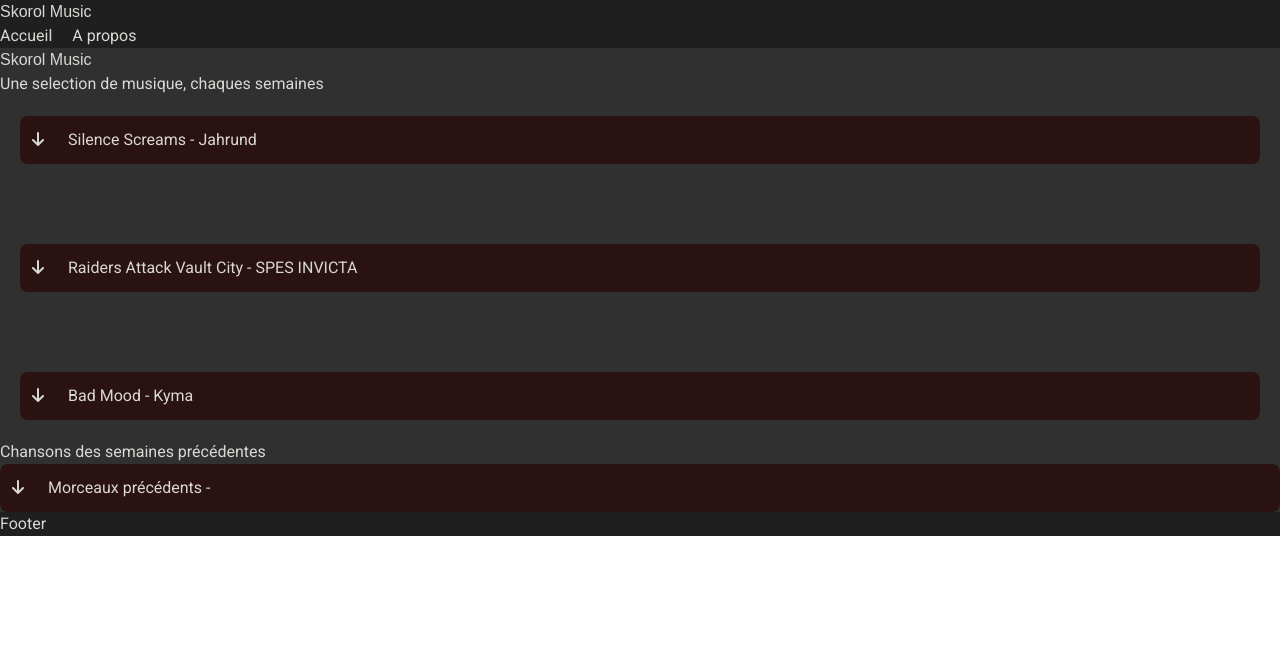
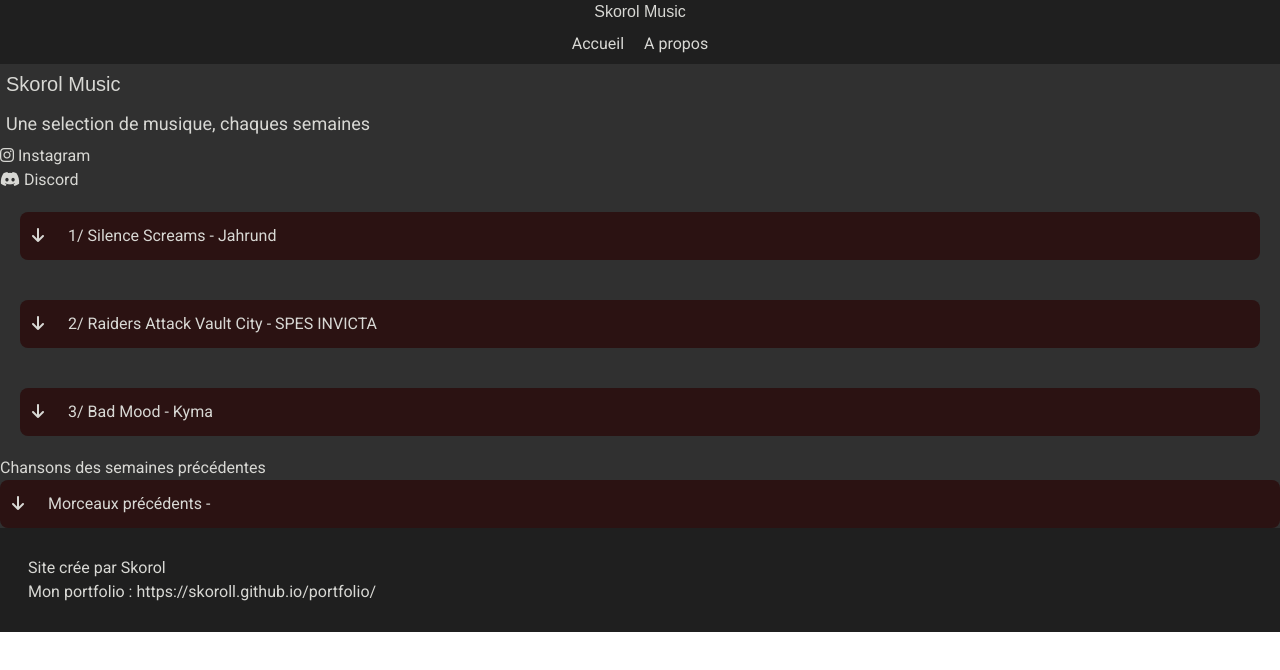
Before and after one commit to Skoroll/skorol-music, a React (Create React App) app: page / in a window 1280 px wide. Shown: the top 670 px of the page. Built offline with nearby package versions, Linux system fonts and the light colour scheme.

Commit message:
Ajustement CSS de la structure principale

```diff
--- a/public/index.html
+++ b/public/index.html
@@ -6,8 +6,10 @@
 
     <meta charset="utf-8" />
     <link rel="icon" href="%PUBLIC_URL%/favicon.ico" />
-    <meta name="viewport" content="width=device-width, initial-scale=1" />
+    <meta name="viewport" content="width=device-width, initial-scale=1.0">
+
     <meta name="theme-color" content="#000000" />
+
     <meta
       name="description"
       content="Web site created using create-react-app"
--- a/src/components/Collapses.tsx
+++ b/src/components/Collapses.tsx
@@ -1,8 +1,8 @@
-import React, { useState } from "react";
+import React, { useState, useRef } from "react";
 
 interface CollapsesProps {
-    name?: string,
-    band?: string
+    name?: string;
+    band?: string;
     month?: string;
     year?: string;
     content?: React.ReactNode;
@@ -10,28 +10,44 @@
 }
 
 function Collapses({ month, year, content, name, band, video }: CollapsesProps) {
-    const [isOpen, setIsOpen] = useState(false)
+    const [isOpen, setIsOpen] = useState(false);
+    const contentRef = useRef<HTMLDivElement>(null); // Pour accéder à la hauteur du contenu
 
     const toggleCollapse = () => {
         setIsOpen((prev) => !prev);
     };
 
     return (
-        <div className="collapses bg-bgCard rounded-lg">
-            <div onClick={toggleCollapse} className="c-header p-3 cursor-pointer rounded hover:bg-textBase hover:text-bgColor">
-               <p>
-                    {isOpen? <i className="fa-solid fa-arrow-up mr-6"></i> : <i className="fa-solid fa-arrow-down mr-6"></i>}
+        <div className="collapses bg-bgCard rounded-lg overflow-hidden">
+            <div
+                onClick={toggleCollapse}
+                className="c-header p-3 cursor-pointer rounded hover:bg-textBase hover:text-bgColor"
+            >
+                <p>
+                    {isOpen ? (
+                        <i className="fa-solid fa-arrow-up mr-6"></i>
+                    ) : (
+                        <i className="fa-solid fa-arrow-down mr-6"></i>
+                    )}
                     {name} {month} - {year} {band}
                 </p>
             </div>
-            <div className="c-content flex p-3   rounded-xl"
-            style={{ display: isOpen ? "flex " : "none" }}>
-                <div className="flex">
-                {content}
-                {video}
-                </div>
-                <div className="flex">
-                    {/*Liens des groupes*/}
+            <div
+                className={`transition-all duration-500 ease-in-out`}
+                style={{
+                    maxHeight: isOpen
+                        ? `${contentRef.current?.scrollHeight}px`
+                        : "0",
+                    opacity: isOpen ? 1 : 0,
+                }}
+            >
+                <div
+                    ref={contentRef}
+                    className="c-content flex flex-row p-3 rounded-xl lg:flex-col"
+                >
+                    <div className="flex">{content}</div>
+                    <div className="flex mr-auto">{video}</div>
+                    <div className="flex">{/* Liens des groupes */}</div>
                 </div>
             </div>
         </div>
--- a/src/components/Footer.tsx
+++ b/src/components/Footer.tsx
@@ -3,8 +3,11 @@
 
 function Footer() {
   return (
-    <footer className="bg-layoutColor">
-      <p>Footer</p>
+    <footer className="bg-layoutColor flex-row p-7">
+      <ul>
+        <li>Site crée par Skorol</li>
+        <li>Mon portfolio : <a href="https://skoroll.github.io/portfolio/" target="_blank">https://skoroll.github.io/portfolio/</a></li>
+      </ul>
 
 
     </footer>
--- a/src/components/Header.tsx
+++ b/src/components/Header.tsx
@@ -3,8 +3,8 @@
 
 function Header() {
   return (
-    <header className="bg-layoutColor">
-      <h1 className="font-montserra">Skorol Music</h1>
+    <header className="bg-layoutColor flex-col">
+      <h1 className="font-montserra text-center">Skorol Music</h1>
     <Nav/>
 
     </header>
--- a/src/components/Nav.tsx
+++ b/src/components/Nav.tsx
@@ -2,7 +2,7 @@
 import fr from "../assets/lang/fr.json";
 function Nav() {
   return (
-    <nav className="">
+    <nav className="flex justify-center p-2">
       <ul className="flex gap-5">
         <li>{fr.navHome}</li>
         <li>{fr.navAbout}</li>
--- a/src/components/SongIdentity.tsx
+++ b/src/components/SongIdentity.tsx
@@ -19,7 +19,7 @@
 
 function SongIdentity({ lang, origin }: SongIdentityProps) {
   return (
-    <div className="song-identity flex justify-center p-5">
+    <div className="song-identity flex justify-center p-5 lg:flex-row">
       <ul className="flex flex-col gap-5 ">
         <li className="flex flex-col">
           <span className="font-bold flex flex-col">{lang.songTitle}</span>  <span>{origin.name}</span>
--- a/src/pages/Home.tsx
+++ b/src/pages/Home.tsx
@@ -11,15 +11,19 @@
     return (
         <div className="home flex flex-col flex-1">
             {/* Titre principal */}
-            <h1 className="font-montserra text-base">Skorol Music</h1>
-            <h2>{fr.subTitle}</h2>
+            <h1 className="font-montserra p-1.5 text-xl ">Skorol Music</h1>
+            <h2 className=" p-1.5 text-lg">{fr.subTitle}</h2>
+            <ul>
+                <li><a href="https://www.instagram.com/skoroll_/" target="_blank"> <i className="fa-brands fa-instagram"></i> Instagram</a></li>
+                <li><a href="https://discord.gg/ypsABckuDt" target="_blank"><i className="fa-brands fa-discord"></i> Discord</a></li>
+            </ul>
 
             {/* Vidéos actuelles */}
-            <div className="home-video flex flex-col gap-10">
+            <div className="home-video flex flex-col">
                 {Current.map((current) => (
                     <div key={current.id} className="home-song p-5 flex flex-col justify-center">
                         <Collapses
-                            name={current.name}
+                            name={`${current.id}/ ${current.name}`}
                             band={current.band}
                             content={<SongIdentity lang={fr} origin={current} />}
                             video={<VideoEmbed videoId={current.url} height="390" width="640" />}
@@ -40,7 +44,7 @@
                                     key={prevSong.id}
                                     month={prevSong.month}
                                     year={prevSong.year}
-                                    content={<VideoEmbed videoId={prevSong.url} />}
+                                    content={<VideoEmbed height="170px" width="270px" videoId={prevSong.url} />}
                                 />
                             ))}
                         </div>
```
